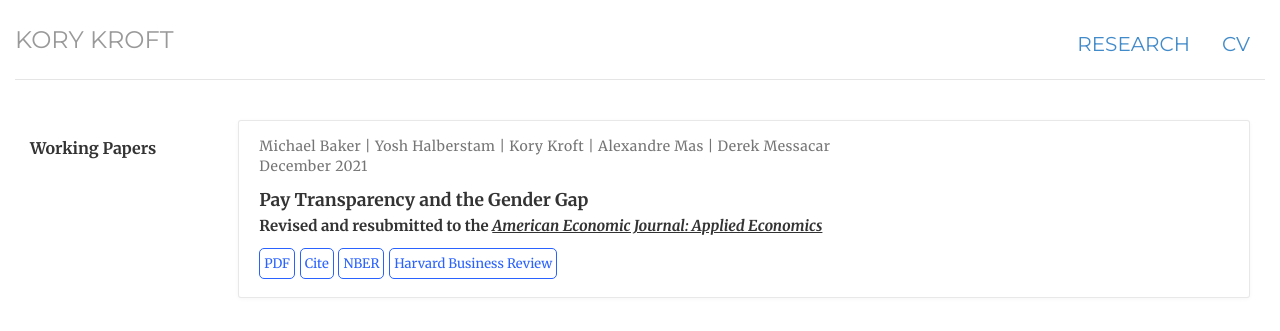
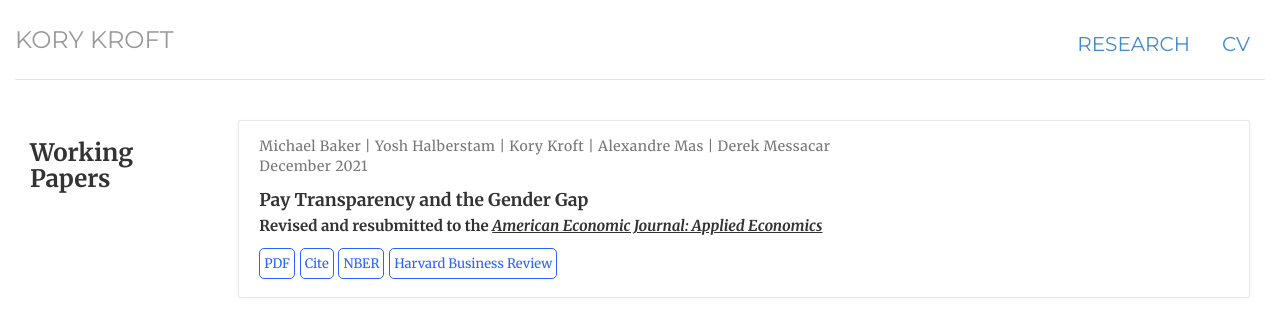
Before and after one commit to korykroft/korykroft.github.io, a Jekyll site: the page built from research/index.html, in a window 1280 px wide. Shown: the top 331 px of the page. Built offline with Jekyll 4.4.1, drawn with Linux system fonts in a browser that asks for light colours.

Commit message:
Update index.html

```diff
--- a/research/index.html
+++ b/research/index.html
@@ -11,7 +11,7 @@ description:
 <!-- working papers -->
 <div class="row marketing lead-card">
 <div class="col-12 col-lg-2">
-  <h3 style="font-weight:bold color:black text-align:center; font-size:0.8em !important;">Working Papers</h3>
+  <h3 style="font-weight:bold color:black text-align:center; font-size:1.2em !important;">Working Papers</h3>
  </div>
 
  <div class="col-12 col-lg-10 ">
```
